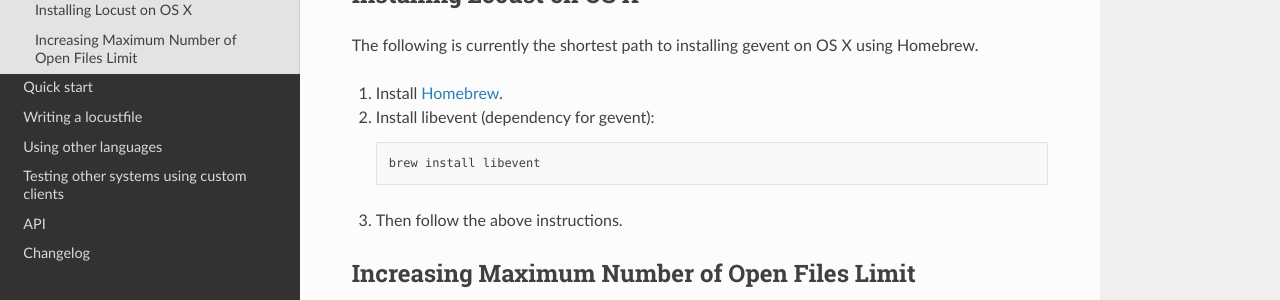
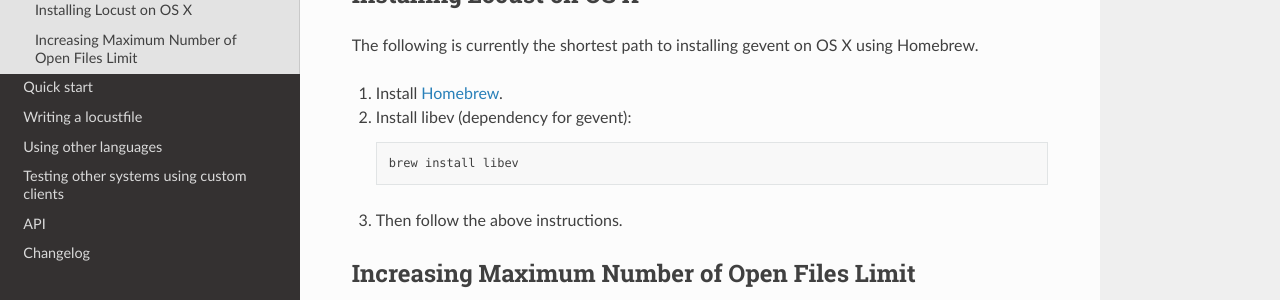
Before and after one commit to locustio/locust, a Sphinx documentation site: the page built from docs/installation.rst, in a window 1280 px wide and 900 px high, scrolled down 1131 px. Shown: the part 230-530 px from the top of the window. Built offline with Sphinx 7.4.7 and the Read the Docs theme 2.0.0, drawn with Linux system fonts in a browser that asks for light colours; pages that are not in the unit, such as notebooks, are missing from menus.

Commit message:
Modify gevent wsgi and libev dependencies

```diff
--- a/docs/installation.rst
+++ b/docs/installation.rst
@@ -59,9 +59,9 @@ Installing Locust on OS X
 The following is currently the shortest path to installing gevent on OS X using Homebrew.
 
 #. Install `Homebrew <http://mxcl.github.com/homebrew/>`_.
-#. Install libevent (dependency for gevent)::
+#. Install libev (dependency for gevent)::
 
-    brew install libevent
+    brew install libev
 
 #. Then follow the above instructions.
 
```
Also changed, not shown: .travis.yml, 2 other files.
